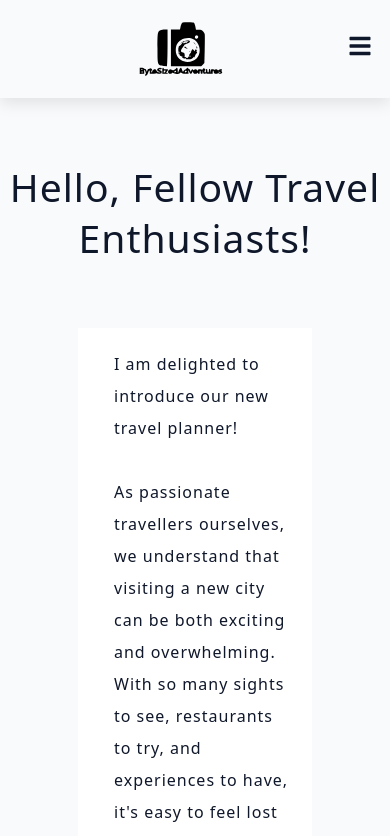
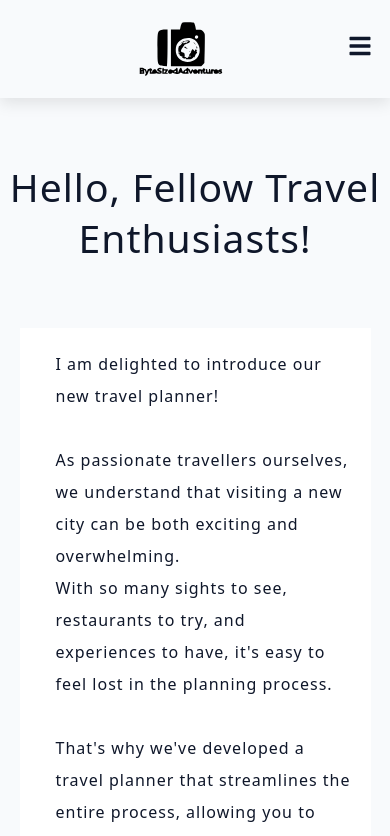
Before and after one commit to asif-git-hub/trip-planner-frontend, a React (Create React App) app: page /about in a window 390 px wide. Shown: the top 836 px of the page. Built offline with nearby package versions, Linux system fonts and the light colour scheme.

Commit message:
fixed about section

```diff
--- a/src/index.css
+++ b/src/index.css
@@ -456,3 +456,11 @@ nav {
   font-weight: 400;
   letter-spacing: 1px;
 }
+
+@media screen and (max-width: 800px){
+
+  .about-section {
+    width: 90%;
+  }
+
+}
```
